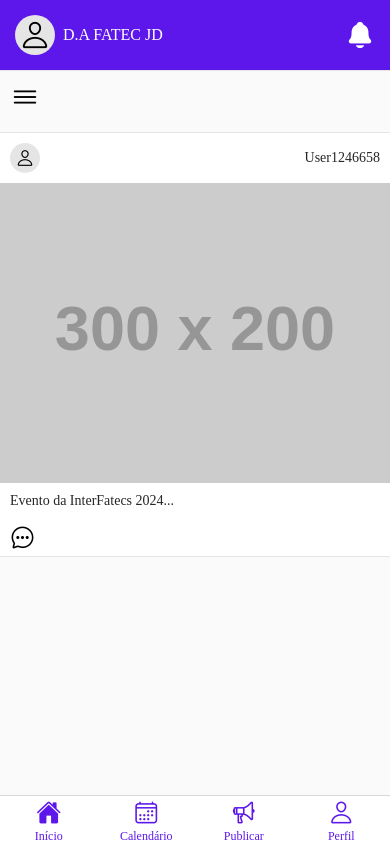
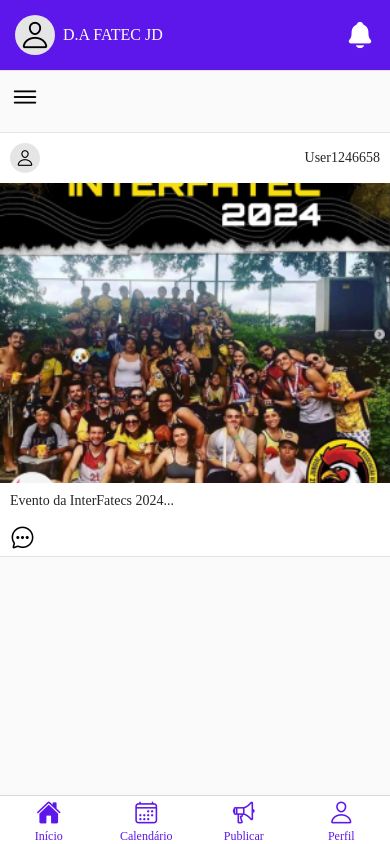
Before and after one commit to beamonteiro19/Interdisciplinar, a React Native app: screen /TabBar in a window 390 px wide. Built offline with nearby package versions, Linux system fonts and the light colour scheme.

Commit message:
Imagem teste

```diff
--- a/src/views/Home.tsx
+++ b/src/views/Home.tsx
@@ -50,7 +50,7 @@ const Home = () => {
           <Text style={styles.username}>User1246658</Text>
         </View>
         <Image
-          source={{uri: 'https://via.placeholder.com/300x200'}}
+        source={require('../images/feed1.png')}
           style={styles.postImage}
         />
         <Text style={styles.postText}>Evento da InterFatecs 2024...</Text>
```
Also changed, not shown: src/images/feed1.png (added).
